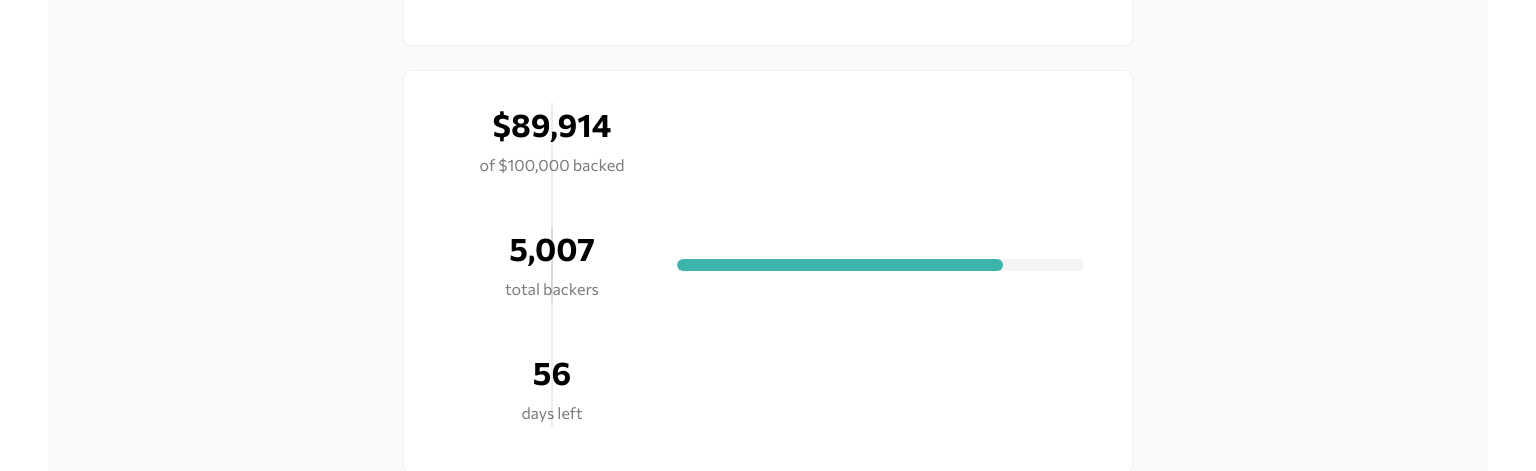
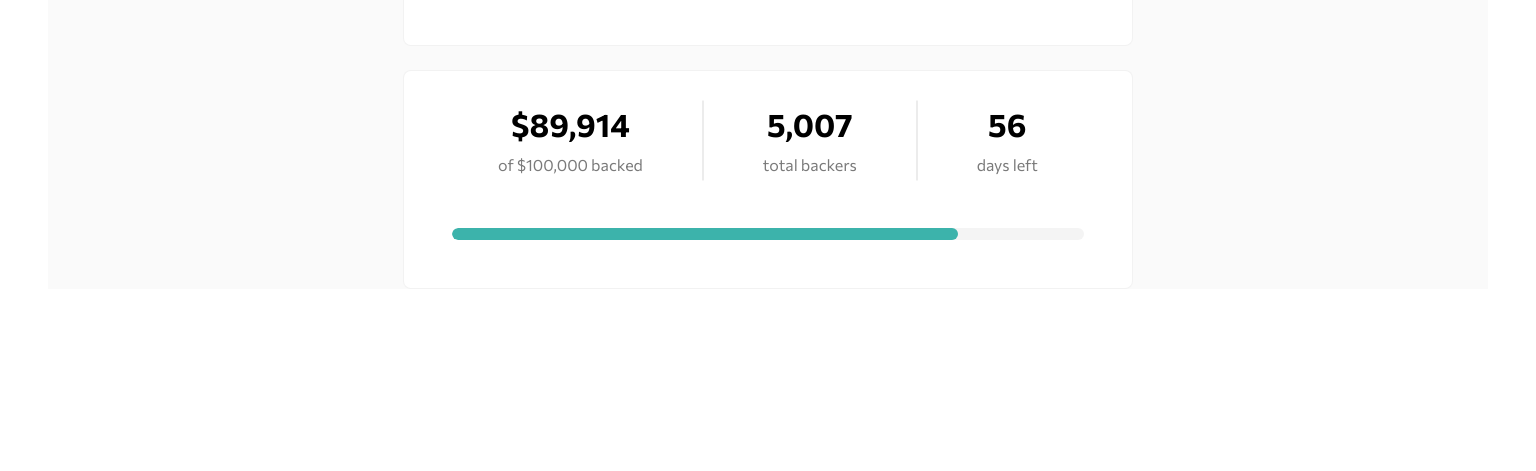
Before and after one commit to anetakasprzak/FM-crowdfunding-product-page-main-react, a React (Vite) app: page / in a window 1536 px wide. Shown: the part 547-1018 px from the top of the page. After the commit the page ends 836 px from the top, so only its background shows below. Built offline with nearby package versions, Linux system fonts and the light colour scheme.

Commit message:
fixing stats section

```diff
--- a/src/index.css
+++ b/src/index.css
@@ -136,8 +136,9 @@ video {
 .stats {
   display: flex;
   flex-direction: column;
-  text-align: center;
+  align-items: center;
   gap: 2.5rem;
+  margin-bottom: 3.2rem;
 }
 
 .stats__box {
@@ -244,9 +245,17 @@ video {
 
   .stats__section {
     text-align: center;
-    gap: 2.5rem;
+    display: flex;
+    flex-direction: column;
+    gap: 3.2em;
+  }
+
+  .stats {
     display: flex;
     flex-direction: row;
+    align-items: center;
+    gap: 2rem;
+    margin-bottom: 0rem;
   }
 
   .stats__box {
@@ -262,12 +271,11 @@ video {
 
   .border {
     height: 1px;
-    width: 20rem;
     transform: rotate(90deg);
   }
 
   .stats__line {
-    width: 100%;
+    flex: 1 0 auto;
     height: 1.2rem;
     border-radius: 33.5px;
     background-color: rgba(47, 47, 47, 0.05);
```
